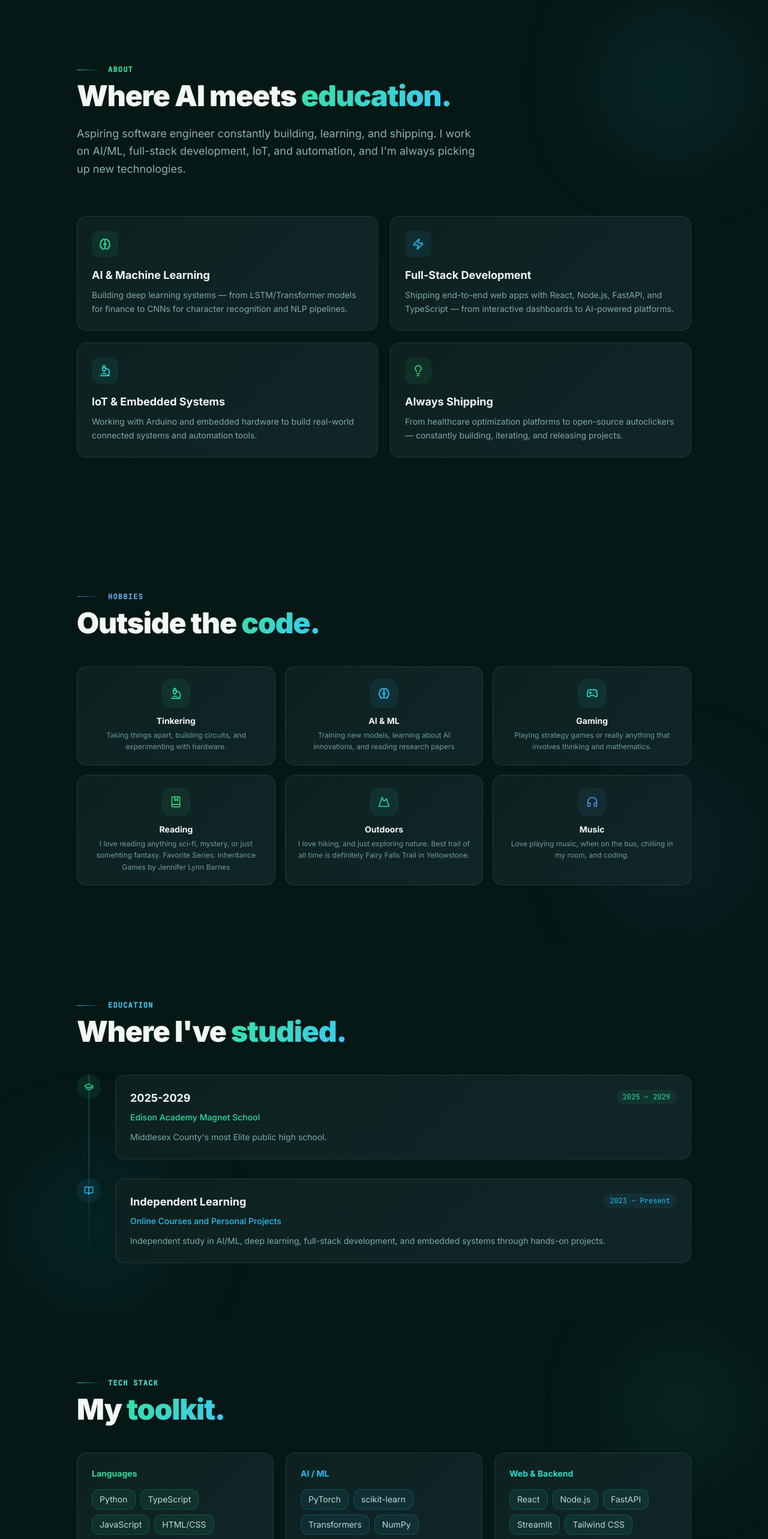
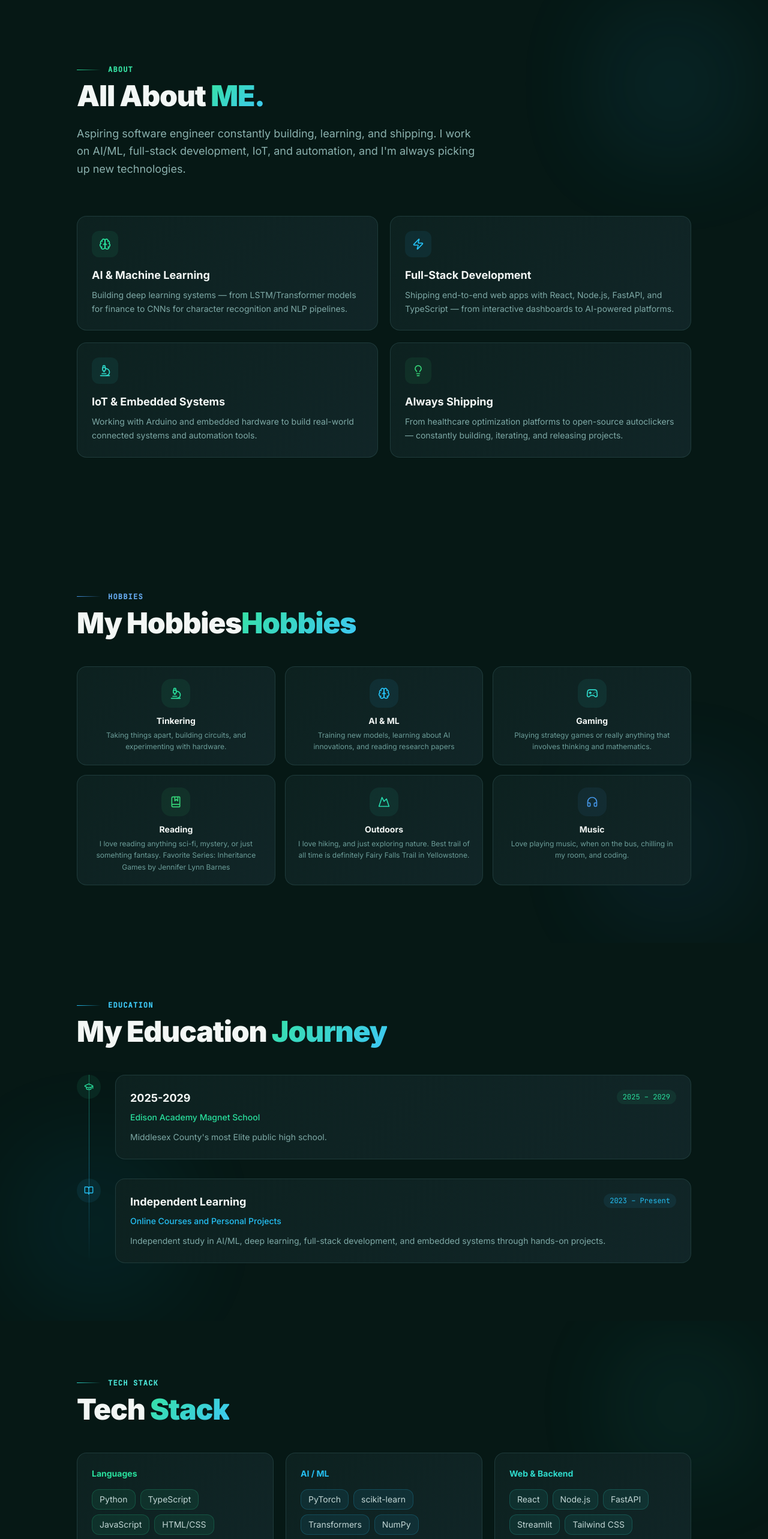
Before and after one commit to DagaVedant/My-Portfolio, a React (Vite) app: page / in a window 1280 px wide. Shown: the part 820-3386 px from the top of the page at 60% size. Built offline with nearby package versions, Linux system fonts and the light colour scheme; the HTML template or start-up script is replaced by a standard one.

Commit message:
updated section headings

```diff
--- a/src/components/portfolio/AboutSection.jsx
+++ b/src/components/portfolio/AboutSection.jsx
@@ -19,8 +19,8 @@ export default function AboutSection() {
             </span>
           </div>
           <h2 className="font-inter font-black text-4xl sm:text-5xl tracking-tight text-foreground mb-6">
-            Where AI meets{' '}
-            <span className="gradient-text">education.</span>
+            All About{' '}
+            <span className="gradient-text">ME.</span>
           </h2>
           <p className="text-lg leading-relaxed max-w-2xl mb-16" style={{ color: 'hsl(175 20% 62%)' }}>
             {aboutBio}
--- a/src/components/portfolio/ContactSection.jsx
+++ b/src/components/portfolio/ContactSection.jsx
@@ -33,11 +33,11 @@ export default function ContactSection() {
             </div>
 
             <h2 className="font-inter font-black text-3xl sm:text-4xl md:text-5xl tracking-tight text-foreground mb-4">
-              Let&apos;s build something{' '}
-              <span className="gradient-text">together.</span>
+              Connect with {' '}
+              <span className="gradient-text">me!</span>
             </h2>
             <p className="text-lg leading-relaxed max-w-md mx-auto mb-10" style={{ color: 'hsl(175 20% 58%)' }}>
-              I&apos;m always open to conversations about AI, education technology, or interesting collaborations.
+              I love talking about AI, new technologies, or fun project ideas. Contact me through my number or email!
             </p>
 
             <div className="grid grid-cols-1 sm:grid-cols-2 gap-3 w-full max-w-lg mx-auto">
--- a/src/components/portfolio/EducationSection.jsx
+++ b/src/components/portfolio/EducationSection.jsx
@@ -18,7 +18,7 @@ export default function EducationSection() {
             </span>
           </div>
           <h2 className="font-inter font-black text-4xl sm:text-5xl tracking-tight text-foreground mb-12">
-            Where I&apos;ve <span className="gradient-text">studied.</span>
+            My Education<span className="gradient-text"> Journey</span>
           </h2>
         </RevealSection>
 
--- a/src/components/portfolio/HobbiesSection.jsx
+++ b/src/components/portfolio/HobbiesSection.jsx
@@ -18,7 +18,7 @@ export default function HobbiesSection() {
             </span>
           </div>
           <h2 className="font-inter font-black text-4xl sm:text-5xl tracking-tight text-foreground mb-12">
-            Outside the <span className="gradient-text">code.</span>
+            My Hobbies<span className="gradient-text">Hobbies</span>
           </h2>
         </RevealSection>
 
--- a/src/components/portfolio/RecognitionsSection.jsx
+++ b/src/components/portfolio/RecognitionsSection.jsx
@@ -18,7 +18,7 @@ export default function RecognitionsSection() {
             </span>
           </div>
           <h2 className="font-inter font-black text-4xl sm:text-5xl tracking-tight text-foreground mb-12">
-            Proud <span className="gradient-text">moments.</span>
+            My <span className="gradient-text">Achievements</span>
           </h2>
         </RevealSection>
 
--- a/src/components/portfolio/TechStackSection.jsx
+++ b/src/components/portfolio/TechStackSection.jsx
@@ -18,7 +18,7 @@ export default function TechStackSection() {
             </span>
           </div>
           <h2 className="font-inter font-black text-4xl sm:text-5xl tracking-tight text-foreground mb-12">
-            My <span className="gradient-text">toolkit.</span>
+            Tech <span className="gradient-text">Stack</span>
           </h2>
         </RevealSection>
 
```
